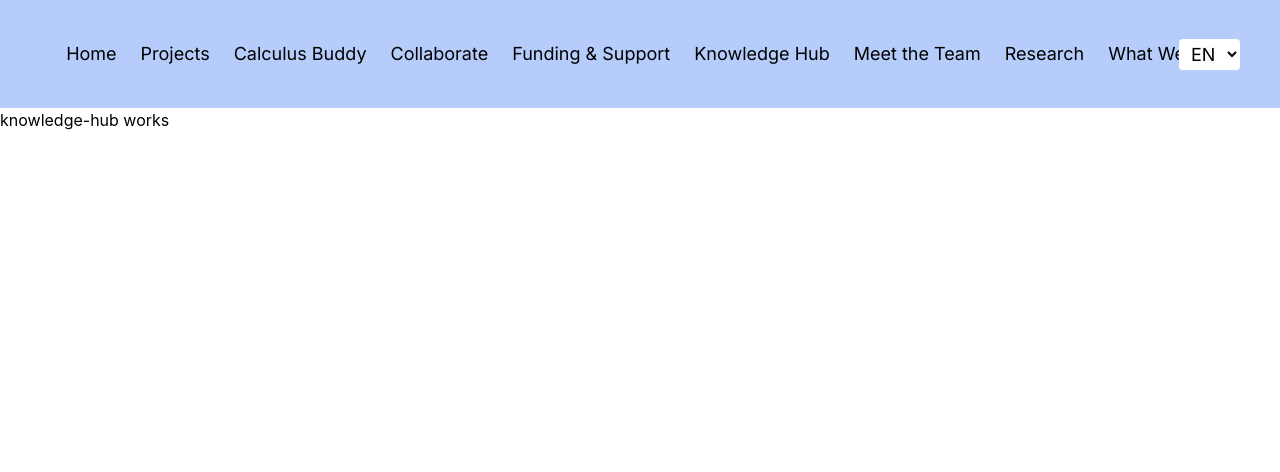
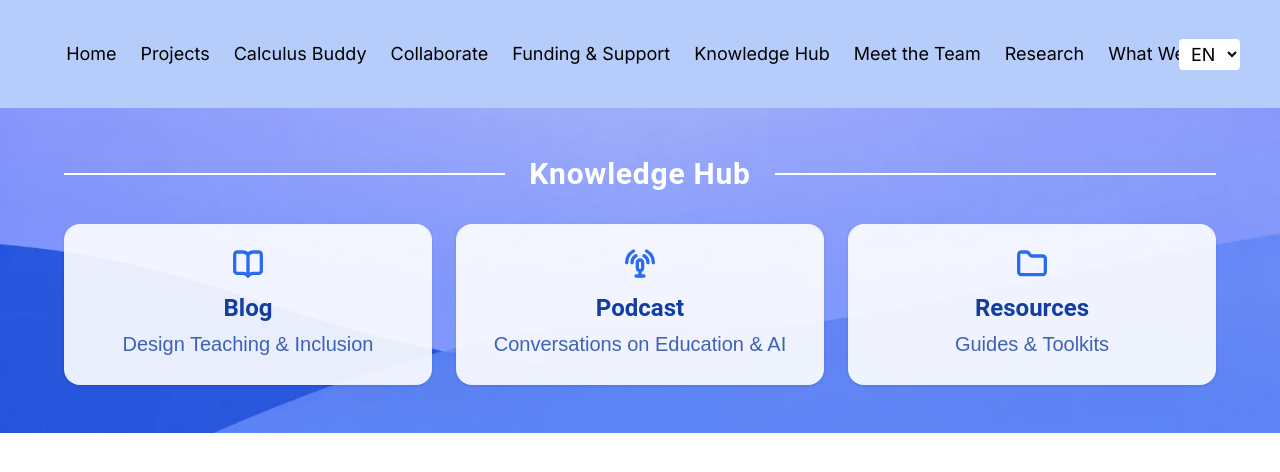
Before and after one commit to EduTech-Interactive/edutech-interactive.github.io, a React (Vite) app in the folder lab-site/: page /test-env/knowledge-hub in a window 1280 px wide. Shown: the top 472 px of the page. Built offline with nearby package versions, Linux system fonts and the light colour scheme; a web font is replaced by a local one.

Commit message:
knowledge hub done

```diff
--- a/lab-site/src/components/knowledge-hub/knowledge-hub.tsx
+++ b/lab-site/src/components/knowledge-hub/knowledge-hub.tsx
@@ -1,7 +1,56 @@
-const KnowledgeHub = () => {
+import React from 'react';
+import { BookOpen, Podcast, Folder } from 'lucide-react';
+import IconCard, { type IconCardProps } from '../shared/ui/icon-card';
+import { useTranslation } from 'react-i18next';
+
+const KnowledgeHub: React.FC = () => {
+  const { t } = useTranslation();
+
+  const hubItems: IconCardProps[] = [
+    {
+      icon: BookOpen,
+      title: t("knowledgeHub.cards.blog.title"),
+      description: t("knowledgeHub.cards.blog.description"),
+    },
+    {
+      icon: Podcast,
+      title: t("knowledgeHub.cards.podcast.title"),
+      description: t("knowledgeHub.cards.podcast.description"),
+    },
+    {
+      icon: Folder,
+      title: t("knowledgeHub.cards.resources.title"),
+      description: t("knowledgeHub.cards.resources.description"),
+    },
+  ];
+
   return (
-    <div>knowledge-hub works</div>
-  )
-}
+    <section
+      className="relative w-full py-12 px-6 bg-cover bg-center flex flex-col items-center justify-center min-h-[300px]"
+      style={{ backgroundImage: "url('img/knowledge-hub/knowledge-hub.webp')" }}
+    >
+      {/*header container*/}
+      <div className="flex items-center w-full max-w-6xl mb-8">
+        <div className="grow h-[2px] bg-white"></div>
+        <h2 className="px-6 text-3xl font-bold text-white font-heading tracking-wide whitespace-nowrap">
+          {t("knowledgeHub.title")}
+        </h2>
+        <div className="grow h-[2px] bg-white"></div>
+      </div>
 
-export default KnowledgeHub
+      {/*cards*/}
+      <div className="grid grid-cols-1 md:grid-cols-3 gap-6 w-full max-w-6xl justify-items-center">
+        {hubItems.map((item, idx) => (
+          <IconCard
+            key={idx}
+            icon={item.icon}
+            title={item.title}
+            description={item.description}
+          />
+        ))}
+      </div>
+    </section>
+  );
+};
+
+export default KnowledgeHub;
--- a/lab-site/src/components/research-approach/research-approach.tsx
+++ b/lab-site/src/components/research-approach/research-approach.tsx
@@ -1,4 +1,4 @@
-import { CheckCircle2, ChevronRight } from 'lucide-react'; // Example icon library for checkmarks
+import { CheckCircle2, ChevronRight } from 'lucide-react';
 import { Button } from '../shared/ui/button';
 import { Link } from '@tanstack/react-router';
 import { useTranslation } from 'react-i18next';
--- /dev/null
+++ b/lab-site/src/components/shared/ui/icon-card.tsx
@@ -0,0 +1,31 @@
+import React from 'react';
+import type { LucideIcon } from 'lucide-react';
+
+export interface IconCardProps {
+  icon: LucideIcon;
+  title: string;
+  description: string;
+}
+
+const IconCard: React.FC<IconCardProps> = ({ icon: Icon, title, description }) => {
+  return (
+    <div className="flex flex-col items-center justify-center p-6 bg-white/90 rounded-2xl shadow-sm hover:shadow-md transition-shadow duration-300 text-center w-full max-w-sm font-body">
+      {/*icon*/}
+      <div className="mb-3 text-edu-blue-400">
+        <Icon size={32} strokeWidth={2.5} />
+      </div>
+
+      {/*title*/}
+      <h3 className="text-2xl font-bold text-edu-blue-600 font-heading mb-1">
+        {title}
+      </h3>
+
+      {/*desc*/}
+      <p className="text-edu-blue-600/80 leading-relaxed text-xl">
+        {description}
+      </p>
+    </div>
+  );
+};
+
+export default IconCard;
--- a/lab-site/src/components/shared/ui/service-card.tsx
+++ b/lab-site/src/components/shared/ui/service-card.tsx
@@ -1,10 +1,10 @@
-interface ServiceCardProps {
+interface ImageCardProps {
   imageSrc: string;
   title: string;
   description: string;
 }
 
-const ServiceCard: React.FC<ServiceCardProps> = ({
+const ImageCard: React.FC<ImageCardProps> = ({
   imageSrc,
   title,
   description,
@@ -38,4 +38,4 @@ const ServiceCard: React.FC<ServiceCardProps> = ({
   );
 };
 
-export default ServiceCard;
+export default ImageCard;
--- a/lab-site/src/components/what-we-do/what-we-do.tsx
+++ b/lab-site/src/components/what-we-do/what-we-do.tsx
@@ -1,5 +1,5 @@
 import { useTranslation } from "react-i18next";
-import ServiceCard from "../shared/ui/service-card";
+import ImageCard from "../shared/ui/service-card";
 
 export const WhatWeDo: React.FC = () => {
 
@@ -34,7 +34,7 @@ export const WhatWeDo: React.FC = () => {
         {/* Responsive Grid Layout */}
         <div className="grid grid-cols-1 gap-6 sm:grid-cols-2 lg:grid-cols-3">
           {services.map((service, index) => (
-            <ServiceCard
+            <ImageCard
               key={index}
               imageSrc={service.imageSrc}
               title={service.title}
--- a/lab-site/src/i18n/i18n.ts
+++ b/lab-site/src/i18n/i18n.ts
@@ -71,6 +71,29 @@ i18n
               }
             },
             "hubBtnText": "Visit the Knowledge Hub"
+          },
+
+          "knowledgeHub":
+          {
+            "title": "Knowledge Hub",
+            "cards":
+            {
+              "blog":
+              {
+                "title": "Blog",
+                "description": "Design Teaching & Inclusion"
+              },
+              "podcast":
+              {
+                "title": "Podcast",
+                "description": "Conversations on Education & AI"
+              },
+              "resources":
+              {
+                "title": "Resources",
+                "description": "Guides & Toolkits"
+              }
+            }
           }
         }
       },
@@ -136,6 +159,29 @@ i18n
               }
             },
             "hubBtnText": "Visiter le Carrefour de connaissances"
+          },
+
+          "knowledgeHub":
+          {
+            "title": "Carrefour des connaissances",
+            "cards":
+            {
+              "blog":
+              {
+                "title": "Blogue",
+                "description": "Enseignement du design et inclusion"
+              },
+              "podcast":
+              {
+                "title": "Balado",
+                "description": "Discussions sur l'éducation et l'IA"
+              },
+              "resources":
+              {
+                "title": "Ressources",
+                "description": "Guides et boîtes à outils"
+              }
+            }
           }
         }
       }
```
Also changed, not shown: lab-site/public/img/knowledge-hub/knowledge-hub.webp.
